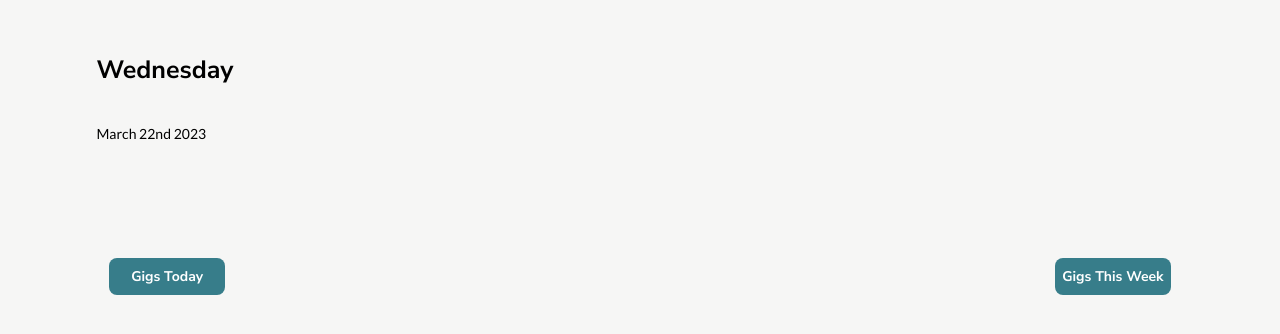
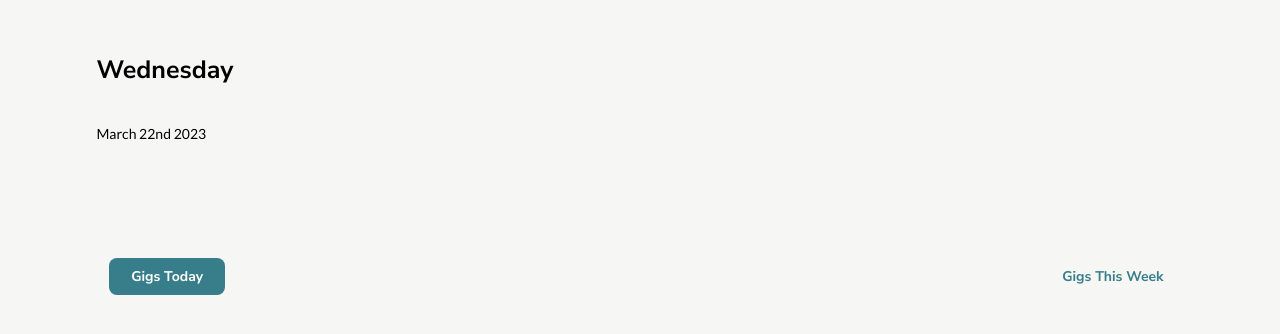
Before and after one commit to joshua-simon/gig-fort-web, a React (Create React App) app: page /list in a window 1280 px wide. Shown: the part 106-440 px from the top of the page. Built offline with nearby package versions, Linux system fonts and the light colour scheme; no server answers; the database is empty.

Commit message:
button logic

```diff
--- /dev/null
+++ b/src/components/GigsByWeek.js
@@ -0,0 +1,8 @@
+
+const GigsByWeek = () => {
+    return (
+        <div>Gigs by week</div>
+     );
+}
+
+export default GigsByWeek;
--- a/src/screens/List.js
+++ b/src/screens/List.js
@@ -1,11 +1,26 @@
+import { useState } from "react";
 import { useGigs } from "../hooks/useGigs";
 import GigsToday from "../components/GigsToday";
+import GigsByWeek from "../components/GigsByWeek";
 import { format } from "date-fns";
 
 const List = () => {
+  const [ showWeek,setShowWeek ] = useState(false)
   const currentDateMs = Date.now();
   const formattedDay = format(new Date(currentDateMs), "EEEE");
   const formattedWeek = format(new Date(currentDateMs), "LLLL do Y");
+
+ const gigsToRender = showWeek ? (
+    <GigsByWeek/>
+ ) : (
+    <GigsToday/>
+ )
+
+
+ const buttonStyle = {backgroundColor:'#F6F6F5',color:'#377D8A'}
+
+
+
 
   return (
     <div className="list">
@@ -14,11 +29,11 @@ const List = () => {
         <p className="gigsToday_date_week">{formattedWeek}</p>
       </div>
       <div className="listButtons">
-        <button>Gigs Today</button>
-        <button>Gigs This Week</button>
+        <button onClick={() => setShowWeek(false)} style = {showWeek ? buttonStyle : null}>Gigs Today</button>
+        <button onClick={() => setShowWeek(true)} style = {showWeek ? null : buttonStyle}>Gigs This Week</button>
       </div>
       <div className="listContainer">
-        <GigsToday />
+        {gigsToRender}
       </div>
     </div>
   );
```
Also changed, not shown: src/components/GigsThisWeek.js (deleted).
